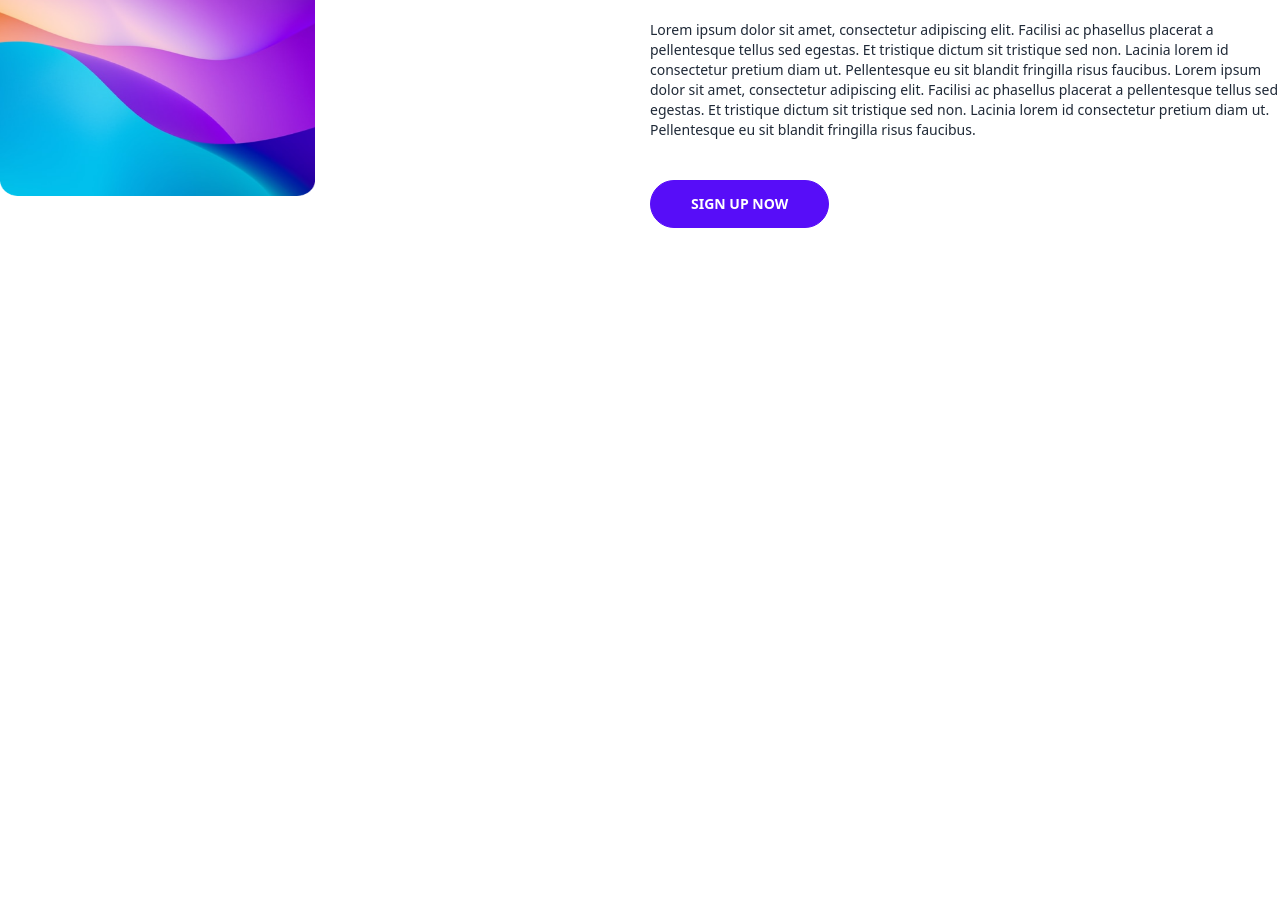
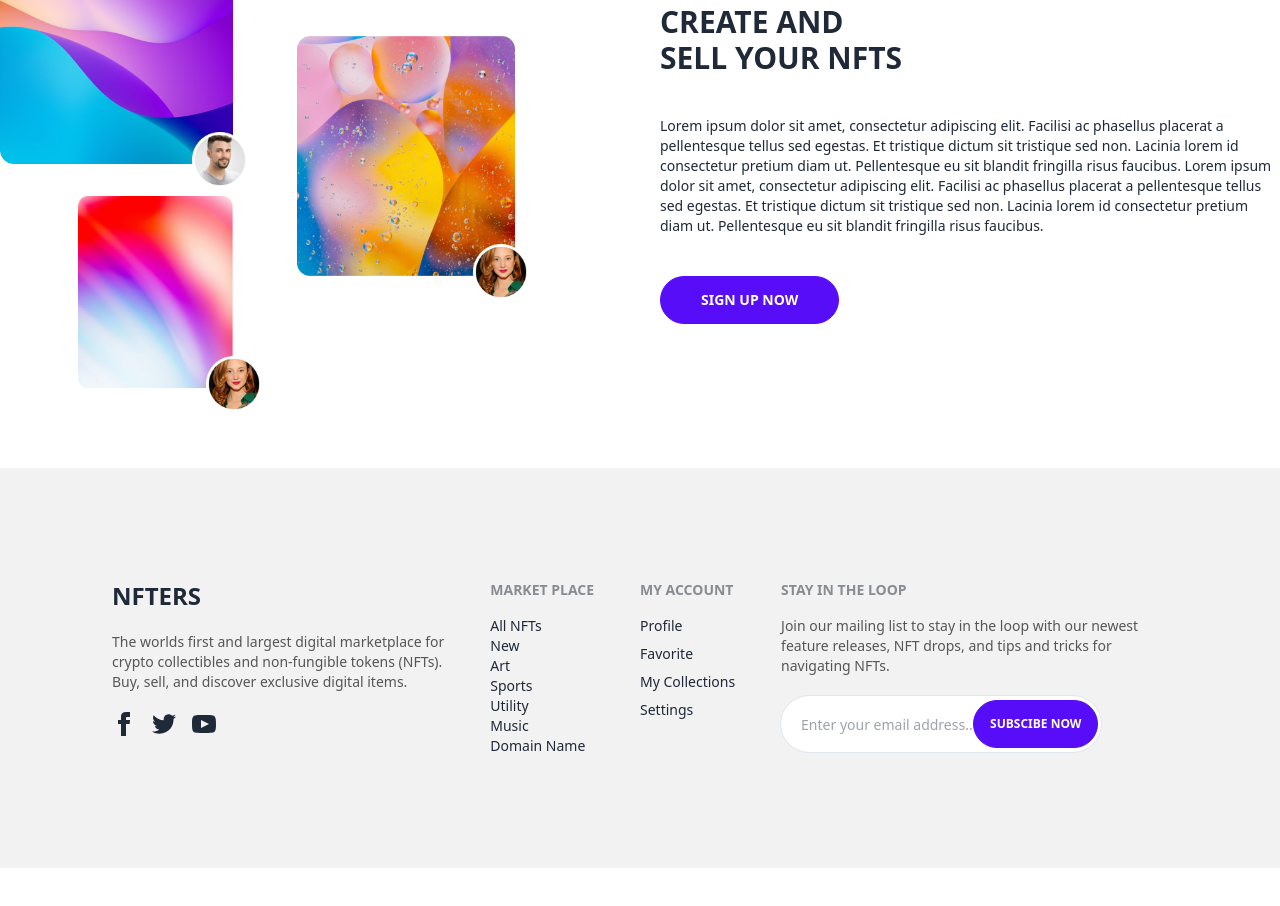
Before and after one commit to rafidulislam19/NFT-Marketplace, a React (Vite) app: page / in a window 1280 px wide. Shown: the part 2540-3446 px from the top of the page. Before the commit the page ends 2848 px from the top, so only its background shows below. Built offline with nearby package versions, Linux system fonts and the light colour scheme.

Commit message:
sell part and footer added

```diff
--- a/src/App.jsx
+++ b/src/App.jsx
@@ -6,6 +6,7 @@ import Transaction from './components/Transaction/Transaction'
 import TopCollections from './components/TopCollections/TopCollections'
 import FeaturedCollections from './components/FeaturedCollections/FeaturedCollections'
 import CreateAndSell from './components/CreateAndSell/CreateAndSell'
+import Footer from './components/Footer/Footer'
 
 function App() {
 
@@ -17,6 +18,7 @@ function App() {
     <TopCollections></TopCollections>
     <FeaturedCollections></FeaturedCollections>
     <CreateAndSell></CreateAndSell>
+    <Footer></Footer>
     </>
   )
 }
--- a/src/components/CreateAndSell/CreateAndSell.jsx
+++ b/src/components/CreateAndSell/CreateAndSell.jsx
@@ -2,18 +2,33 @@ import man from "../../../public/images/man.png";
 import woman from "../../../public/images/woman.png";
 import img1 from "../../../public/images/explore/image3.png"
 import img2 from "../../../public/images/explore/image1.png"
-import img3 from "../../../public/images/FeaturedCollections/image4.png"
+import img3 from "../../../public/images/createAndSell/img.png"
 
 const CreateAndSell = () => {
     return (
 
-            <div className="grid grid-cols-1 lg:grid-cols-2 gap-5 mx-6 xl:mx-0 my-8 lg:my-20">
-                <div className="relative w-1/2">
-                    <div className="">
-                        <img className="h-72 w-full" src={img1} alt="" />
+            <div className="grid grid-cols-1 lg:grid-cols-2 gap-10 mx-6 xl:mx-0 my-8 lg:my-20">
+
+                {/* pictures */}
+                <div className="flex ">
+                    <div className="mr-10 lg:mr-16 space-y-8 relative">
+                        <div>
+                        <img className="h-64 w-full" src={img1} alt="" />
+                        <img className="h-14 w-14 absolute left-40 sm:left-48 top-56 sm:top-56" src={man} alt="" />
+                        </div>
+                        <div className="w-2/3 float-right relative">
+                            <img className="h-48 w-full" src={img3} alt="" />
+                            <img className="h-14 w-14 absolute left-28 sm:left-32 top-40" src={woman} alt="" />
+                        </div>
+                    </div>
+                    <div className="mt-32 relative">
+                        <img className="h-60 w-full" src={img2} alt="" />
+                        <img className="h-14 w-14 absolute left-40 sm:left-44 top-48 sm:top-52" src={woman} alt="" />
                     </div>
                 </div>
-                <div className="space-y-10">
+
+                {/* details */}
+                <div className="space-y-10 mt-14 lg:mt-24">
                     <h2 className="text-3xl font-black">CREATE AND <br /> SELL YOUR NFTS</h2>
                     <p className="text-sm">Lorem ipsum dolor sit amet, consectetur adipiscing elit. Facilisi ac phasellus placerat a pellentesque tellus sed egestas. Et tristique dictum sit tristique sed non. Lacinia lorem id consectetur pretium diam ut. Pellentesque eu sit blandit fringilla risus faucibus. Lorem ipsum dolor sit amet, consectetur adipiscing elit. Facilisi ac phasellus placerat a pellentesque tellus sed egestas. Et tristique dictum sit tristique sed non. Lacinia lorem id consectetur pretium diam ut. Pellentesque eu sit blandit fringilla risus faucibus.</p>
                     <button className="btn btn-primary rounded-full px-10 py-4 text-white">Sign Up Now</button>
--- /dev/null
+++ b/src/components/Footer/Footer.jsx
@@ -0,0 +1,47 @@
+
+
+const Footer = () => {
+    return (
+    <footer className="footer p-14 lg:p-28 bg-base-200 text-base-content my-10">
+  <div className="space-y-3">
+    <h3 className="font-black text-2xl">NFTERS </h3>
+    <p className="text-sm text-[#565656]">The worlds first and largest digital marketplace for <br /> crypto collectibles and non-fungible tokens (NFTs). <br /> Buy, sell, and discover exclusive digital items.</p>
+    <div className="grid grid-flow-col gap-4">
+    <a><svg xmlns="http://www.w3.org/2000/svg" width="24" height="24" viewBox="0 0 24 24" className="fill-current"><path d="M9 8h-3v4h3v12h5v-12h3.642l.358-4h-4v-1.667c0-.955.192-1.333 1.115-1.333h2.885v-5h-3.808c-3.596 0-5.192 1.583-5.192 4.615v3.385z"></path></svg></a>
+      <a><svg xmlns="http://www.w3.org/2000/svg" width="24" height="24" viewBox="0 0 24 24" className="fill-current"><path d="M24 4.557c-.883.392-1.832.656-2.828.775 1.017-.609 1.798-1.574 2.165-2.724-.951.564-2.005.974-3.127 1.195-.897-.957-2.178-1.555-3.594-1.555-3.179 0-5.515 2.966-4.797 6.045-4.091-.205-7.719-2.165-10.148-5.144-1.29 2.213-.669 5.108 1.523 6.574-.806-.026-1.566-.247-2.229-.616-.054 2.281 1.581 4.415 3.949 4.89-.693.188-1.452.232-2.224.084.626 1.956 2.444 3.379 4.6 3.419-2.07 1.623-4.678 2.348-7.29 2.04 2.179 1.397 4.768 2.212 7.548 2.212 9.142 0 14.307-7.721 13.995-14.646.962-.695 1.797-1.562 2.457-2.549z"></path></svg></a>
+      <a><svg xmlns="http://www.w3.org/2000/svg" width="24" height="24" viewBox="0 0 24 24" className="fill-current"><path d="M19.615 3.184c-3.604-.246-11.631-.245-15.23 0-3.897.266-4.356 2.62-4.385 8.816.029 6.185.484 8.549 4.385 8.816 3.6.245 11.626.246 15.23 0 3.897-.266 4.356-2.62 4.385-8.816-.029-6.185-.484-8.549-4.385-8.816zm-10.615 12.816v-8l8 3.993-8 4.007z"></path></svg></a>
+    </div>
+  </div>
+  <div>
+    <span className="footer-title">Market Place</span>
+    <div className="text-sm space-y-2">
+    <a className="link link-hover">All NFTs</a> <br />
+    <a className="link link-hover">New</a> <br />
+    <a className="link link-hover">Art</a> <br />
+    <a className="link link-hover">Sports</a> <br />
+    <a className="link link-hover">Utility</a> <br />
+    <a className="link link-hover">Music</a> <br />
+    <a className="link link-hover">Domain Name</a>
+    </div>
+  </div>
+  <div>
+    <span className="footer-title">My Account</span>
+    <a className="link link-hover">Profile</a>
+    <a className="link link-hover">Favorite</a>
+    <a className="link link-hover">My Collections</a>
+    <a className="link link-hover">Settings</a>
+  </div>
+  <div>
+    <span className="footer-title">Stay in the loop</span>
+    <p className="text-sm space-y-2 text-[#565656]">Join our mailing list to stay in the loop with our newest <br /> feature releases, NFT drops, and tips and tricks for <br /> navigating NFTs.</p>
+    <div className="flex items-center relative">
+    <input className="h-14 w-80 p-5 rounded-full mt-3 outline outline-1 outline-slate-200" type="email" placeholder="Enter your email address.."   />
+    <button className="absolute left-48 top-4 btn btn-primary rounded-full text-white text-xs">Subscibe Now</button>
+    </div>
+  </div>
+
+  </footer>
+    );
+};
+
+export default Footer;
--- a/src/components/Navbar/Navbar.jsx
+++ b/src/components/Navbar/Navbar.jsx
@@ -15,7 +15,7 @@ const Navbar = () => {
           <a className="font-semibold">Resource</a>
         </li>
         <li><a className="font-semibold">About</a></li>
-        <li><input type="text" placeholder="Search" className="input input-bordered utline outline-1 outline-slate-500 w-full max-w-xs mt-2 rounded-full pl-6" /></li>
+        <li><input type="text" placeholder="Search" className="input input-bordered outline outline-1 outline-slate-500 w-full max-w-xs mt-2 rounded-full pl-6" /></li>
       </ul>
     </div>
 
```
Also changed, not shown: public/images/createAndSell/img.png (added).
